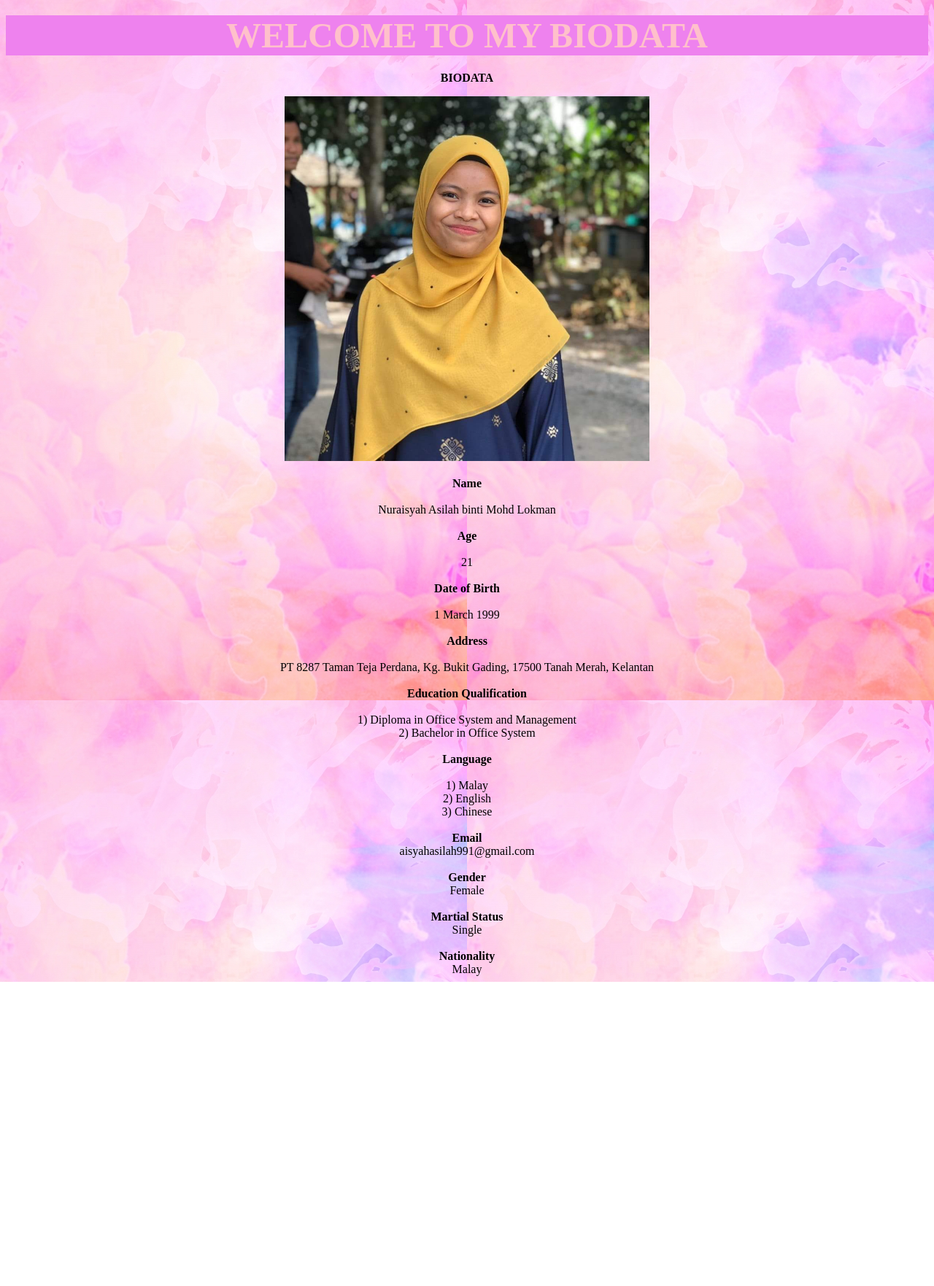
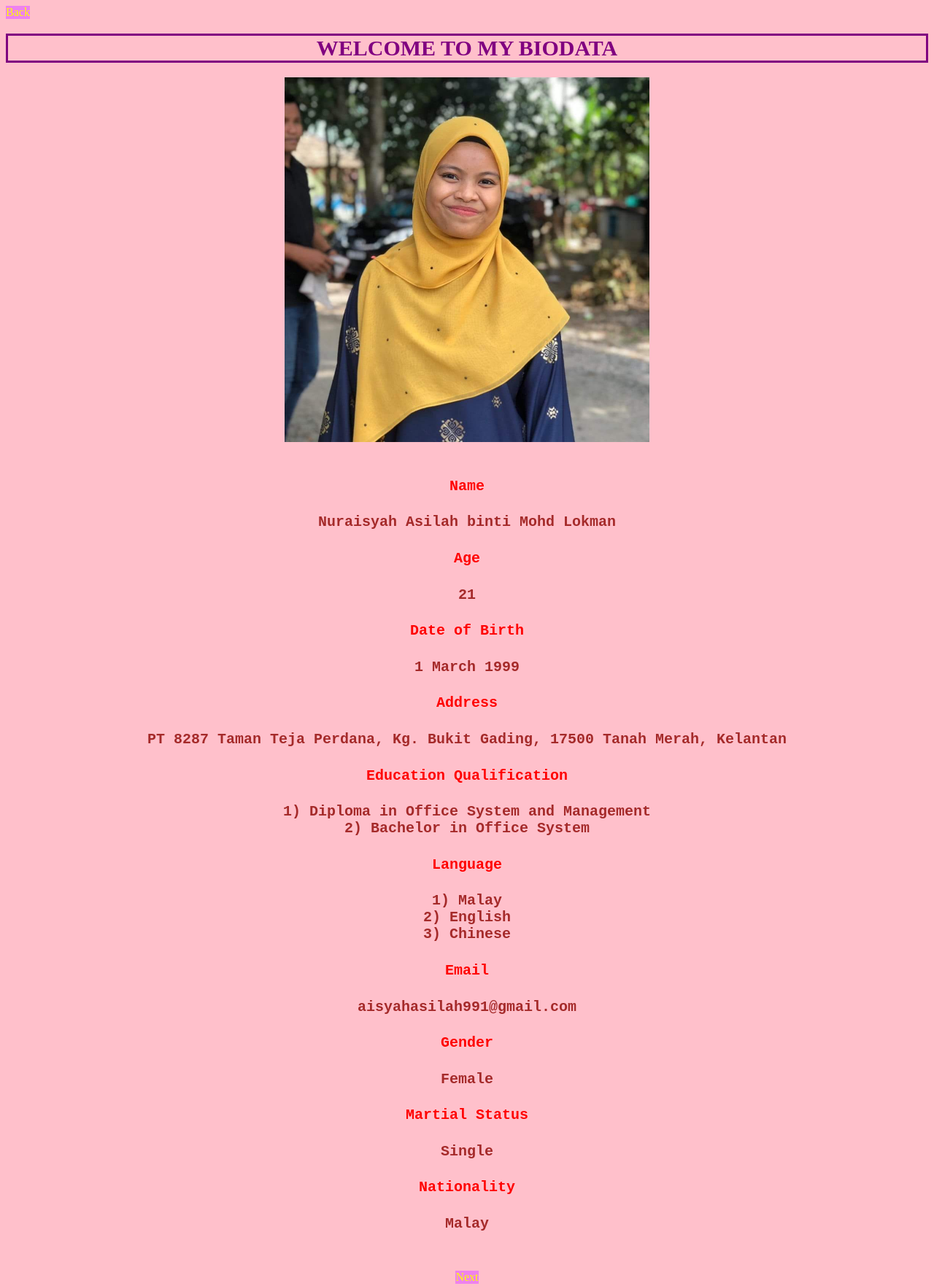
Before and after one commit to nuraisyahasilah/Personal-Portfolio, a plain HTML site: page biodata.html in a window 1280 px wide. Shown: the whole page at 73% size. Before the commit the page ends 1346 px from the top, so only its background shows below. Drawn offline with Linux system fonts and the light colour scheme; files whose address does not match are found by name.

Commit message:
Add files via upload

```diff
--- a/biodata.html
+++ b/biodata.html
@@ -2,58 +2,65 @@
 <html>
 <head>
 	<title>BIODATA</title>
+	<body>
+		<a href="index.html"> Back </a>
+
+	</body>
 </head>
- <body background="background.png"></body>
-<body><center><b><h1 style="background-color: violet"><font face= "times new roman", size="15", color="pink">WELCOME TO MY BIODATA </b></center></body></h1></font>
-<p><center><b><font face="lucida">BIODATA </p></center></font></b>
+<style>
+	a:link, a:visited
+	{
+		background-color: violet;
+		color: yellow;
+		padding: 50px
+		text-align: center;
+		text-decoration: none;
+		display: inline-block;
+
+	}
+
+	a:hover, a:active
+	{
+		background-color: skyblue;
+	}
+</style>
+	<link rel="stylesheet" type="text/css" href="D:/DEGREE_PART 2/IMS 456/css/external.css">
+</head>
+
+<h1><center> WELCOME TO MY BIODATA  </h1></center>
 <center>
 		<img src="me.jpg", length= "500", width="500">
 		</center>
-<br><center>
-		<b> Name </b>
-<br>
-		<br> Nuraisyah Asilah binti Mohd Lokman
-		<br>
-		<br><b>Age</b>
-<br>
-		<br> 21
-		<br>
-		<br>
-		<b> Date of Birth </b>
-		<br>
-			<br> 1 March 1999
-		<br>
-		<br>
-		<b> Address</b>
-		<br>
-		<br> PT 8287 Taman Teja Perdana, Kg. Bukit Gading, 17500 Tanah Merah, Kelantan
-		<br>
-		<br>
-		<b>Education Qualification </b>
-		<br>
-			<br> 1) Diploma in Office System and Management
-			<br> 2) Bachelor in Office System
-		<br>
-		<br>
-		<b>Language</b>
-		<br>
-			<br> 1) Malay
+<br><center><p>
+		<h4><b> Name </b></h4>
+
+		<h2> Nuraisyah Asilah binti Mohd Lokman</h2>
+
+		<h4><b>Age</b></h4>
+		<h2> 21 </h2>
+		<h4><b> Date of Birth </b></h4>
+			<h2> 1 March 1999</h2>
+		<h4><b> Address</b></h4>
+		<h2>PT 8287 Taman Teja Perdana, Kg. Bukit Gading, 17500 Tanah Merah, Kelantan</h2>
+		<h4><b>Education Qualification </b></h4>
+		<h2> 1) Diploma in Office System and Management
+			<br> 2) Bachelor in Office System</h2>
+
+		<h4><b>Language</b></h4>
+		<h2> 1) Malay
 			<br> 2) English
-			<br> 3) Chinese
-		<br>
-		<br>
-		<b> Email </b>
-			<br> aisyahasilah991@gmail.com
-		<br>
-		<br>
-		<b> Gender </b>
-			<br> Female
-		<br>
-		<br>
-		<b> Martial Status </b>
-			<br> Single
-		<br>
-		<br>
-		<b> Nationality </b>
-			<br> Malay </li>
+			 <br>3) Chinese</h2>
+
+		<h4><b> Email </b></h4>
+			<h2>aisyahasilah991@gmail.com</h2>
+		<h4><b> Gender </h4></b>
+			<h2> Female</h2>
+		<h4><b> Martial Status </b></h4>
+			<h2> Single </h2>
+
+		<b><h4> Nationality </h4></b>
+			<h2> Malay </h2></li>
 	</ul></center>
+	<br>
+	<br>
+	<center><a href="portfolio.html"> Next </a></center>
--- /dev/null
+++ b/external.css
@@ -0,0 +1,30 @@
+body {
+  background-color:  pink;
+}
+
+h1 {
+
+	font-family: Lucida Handwriting;
+	font-size: 30px;
+	color: purple;
+	border: solid;
+}
+
+h2 {
+
+	font-family: Courier New;
+	font-size: 20px;
+	color: brown;
+}
+ h3 {
+ 	font-family: Lucida Handwriting;
+	font-size: 20px;
+	color: #C836C7;
+	border: solid;
+ }
+
+h4 {
+	font-family: Courier New;
+	font-size: 20px;
+	color: red;
+}
```
Also changed, not shown: experience.html (+39 -6 lines), index.html (+39 -10 lines), portfolio.html (+35 -11 lines).
